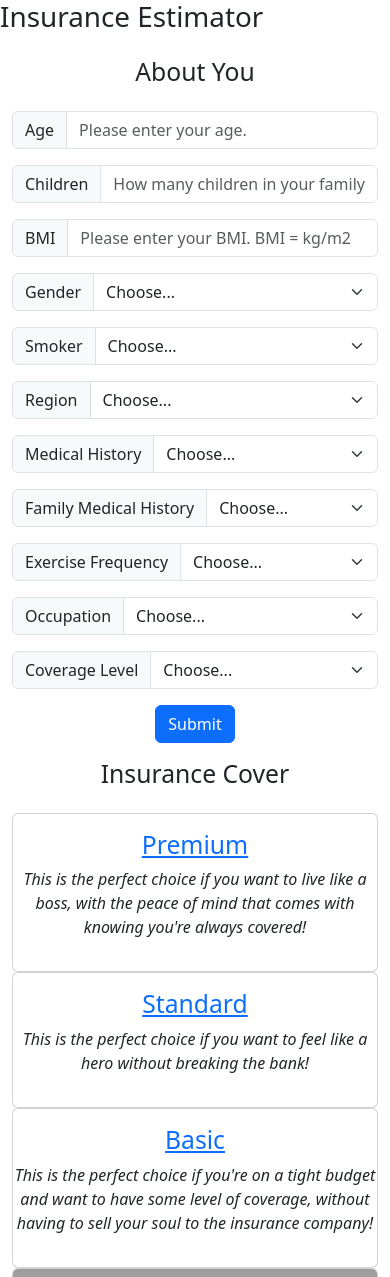
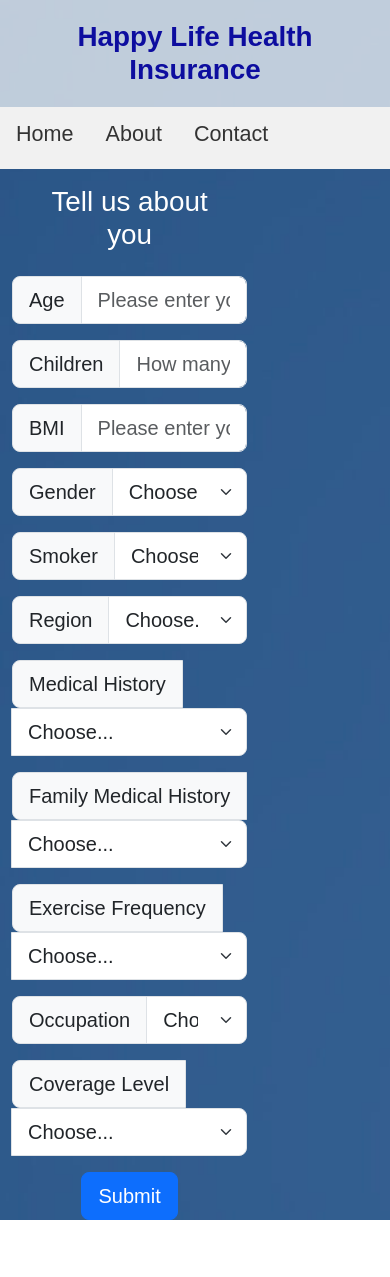
Before and after one commit to Hypertext-Assassin7/private-health-insurance-analysis, a Flask app: page /estimator in a window 390 px wide. Shown: the top 1277 px of the page. After the commit the page ends 1220 px from the top, so only its background shows below. Run offline with Flask 3, Linux system fonts and the light colour scheme; parts of the project's set-up code (start-up, migrations or seed data) failed here and were passed over; some libraries are stand-ins or nearby versions; grey boxes are pictures that could not be loaded.

Commit message:
webpage liked together

```diff
--- a/app.py
+++ b/app.py
@@ -12,7 +12,7 @@ from flask import (
     redirect)
 
 # Flask setup
-app = Flask(__name__)
+app = Flask(__name__, static_url_path='/static')
 
 #################################################
 # Database Setup
@@ -55,7 +55,19 @@ model = load(model_path)
 # create route that renders index.html template
 @app.route("/")
 def home():
-    return render_template("homepage.html")
+    return render_template("index.html")
+
+@app.route("/index")
+def index():
+    return render_template("index.html")
+
+@app.route("/about")
+def about():
+    return render_template("about.html")
+
+@app.route("/contact")
+def contact():
+    return render_template("contact_us.html")
 
 @app.route("/estimator", methods = ['GET','POST'])
 def estimator():
--- a/templates/basic.html
+++ b/templates/basic.html
@@ -71,7 +71,9 @@
       <h1><b>Happy Life Health Insurance</b></h1>
     </div>
     <div id="nav">
-      <a href="file:///C:/Users/cyeun/OneDrive/Desktop/PROJECTS/private-health-insurance-analysis/html/index.html">Home</a>
+      <a href="../index"><h4>Home</h4></a>
+      <a href="../about"><h4>About</h4></a>
+      <a href="../contact"><h4>Contact</h4></a>
     </div>
     <div id="content">
       <div class="card">
--- a/templates/insurance_estimator.html
+++ b/templates/insurance_estimator.html
@@ -1,37 +1,85 @@
 <!doctype html>
 <html lang="en">
-  <head>
+<head>
     <meta charset="utf-8">
     <meta name="viewport" content="width=device-width, initial-scale=1">
-    <title>Insurance_Estimator</title>
     <link href="https://cdn.jsdelivr.net/npm/bootstrap@5.3.0-alpha3/dist/css/bootstrap.min.css" rel="stylesheet" integrity="sha384-KK94CHFLLe+nY2dmCWGMq91rCGa5gtU4mk92HdvYe+M/SXH301p5ILy+dN9+nJOZ" crossorigin="anonymous">
+    <title>Happy Life</title>
+    <style>
+      body {
+        background-image: url("static/images/health1.jpg");
+        background-size: cover;
+        font-family: Arial, sans-serif;
+        margin: 0;
+        padding: 0;
+      }
+
+      #header {
+        background-color: rgba(255, 255, 255, 0.7);
+        color:rgb(13, 13, 159);
+        padding: 20px;
+        text-align: center;
+      }
+
+      #header h1 {
+        margin: 0;
+      }
+
+      #nav {
+        background-color: #f1f1f1;
+        overflow: hidden;
+      }
+
+      #nav a {
+        float: left;
+        display: block;
+        color: #333;
+        text-align: center;
+        padding: 14px 16px;
+        text-decoration: none;
+      }
+
+      #nav a:hover {
+        background-color: #ddd;
+        color: black;
+      }
+    </style>
   </head>
+
   <body>
-    <h1>Insurance Estimator</h1>
+    <div id="header">
+      <h1><b>Happy Life Health Insurance</b></h1>
+    </div>
+    <div id="nav">
+      <a href="../index"><h4>Home</h4></a>
+      <a href="../about"><h4>About</h4></a>
+      <a href="../contact"><h4>Contact</h4></a>
+    </div>
+
     <script src="https://cdn.jsdelivr.net/npm/bootstrap@5.3.0-alpha3/dist/js/bootstrap.bundle.min.js" integrity="sha384-ENjdO4Dr2bkBIFxQpeoTz1HIcje39Wm4jDKdf19U8gI4ddQ3GYNS7NTKfAdVQSZe" crossorigin="anonymous"></script>
 
     <div class="container overflow-hidden text-center">
       <div class="row gx-5">
         <div class="col">
         <form method="POST" action="/estimator" role="form">
-          <div class="p-3"><h2>About You</h2></div>
+          <div class="p-3" style="color: white;" style="font-weight: bold;"><h1>Tell us about you</h1></div>
 
-          <div class="input-group mb-3">
+          <div class="input-group input-group-lg mb-3">
             <span class="input-group-text">Age</span>
             <input type="text" id="age" name="client_age" class="form-control" aria-label="Sizing example input" aria-describedby="inputGroup-sizing-default" placeholder="Please enter your age."/>
           </div>
 
-          <div class="input-group mb-3">
+          <div class="input-group input-group-lg mb-3">
             <span class="input-group-text">Children</span>
             <input type="text" id="children" name="children_no" class="form-control" aria-label="Sizing example input" aria-describedby="inputGroup-sizing-default" placeholder="How many children in your family?"/>
           </div>
 
-          <div class="input-group mb-3">
+          <div class="input-group input-group-lg mb-3">
             <span class="input-group-text" id="BMI" >BMI</span>
             <input type="text" id="bmi" name="bmi" class="form-control" aria-label="Sizing example input" aria-describedby="inputGroup-sizing-default" placeholder="Please enter your BMI. BMI = kg/m2"/>
           </div>
 
-          <div class="input-group mb-3">
+          <div class="input-group input-group-lg mb-3">
           <label class="input-group-text" for="inputGroupSelect01">Gender</label>
           <select class="form-select" id="gender" name="gender">
             <option>Choose...</option>
@@ -40,7 +88,7 @@
           </select>
           </div>
 
-          <div class="input-group mb-3">
+          <div class="input-group input-group-lg mb-3">
             <label class="input-group-text" for="inputGroupSelect01">Smoker</label>
             <select class="form-select" id="smoker" name="smoker">
               <option >Choose...</option>
@@ -49,7 +97,7 @@
             </select>
           </div>
 
-          <div class="input-group mb-3">
+          <div class="input-group input-group-lg mb-3">
             <label class="input-group-text" for="inputGroupSelect01">Region</label>
             <select class="form-select" id="region" name="region">
               <option >Choose...</option>
@@ -60,7 +108,7 @@
             </select>
           </div>
 
-          <div class="input-group mb-3">
+          <div class="input-group input-group-lg mb-3">
             <label class="input-group-text" for="inputGroupSelect01">Medical History</label>
             <select class="form-select" id="medical_history" name="medical_history">
               <option >Choose...</option>
@@ -71,7 +119,7 @@
             </select>
           </div>
 
-          <div class="input-group mb-3">
+          <div class="input-group input-group-lg mb-3">
             <label class="input-group-text" for="inputGroupSelect01">Family Medical History</label>
             <select class="form-select" id="family_medical_history" name="family_medical_history">
               <option >Choose...</option>
@@ -82,7 +130,7 @@
             </select>
           </div>
 
-          <div class="input-group mb-3">
+          <div class="input-group input-group-lg mb-3">
             <label class="input-group-text" for="inputGroupSelect01">Exercise Frequency</label>
             <select class="form-select" id="exercise_frequency" name="exercise_frequency">
               <option >Choose...</option>
@@ -93,7 +141,7 @@
             </select>
           </div>
 
-          <div class="input-group mb-3">
+          <div class="input-group input-group-lg mb-3">
             <label class="input-group-text" for="inputGroupSelect01">Occupation</label>
             <select class="form-select" id="occupation" name="occupation">
               <option >Choose...</option>
@@ -104,7 +152,7 @@
             </select>
           </div>
 
-          <div class="input-group mb-3">
+          <div class="input-group input-group-lg mb-3">
             <label class="input-group-text" for="inputGroupSelect01">Coverage Level</label>
             <select class="form-select" id="coverage_level" name="coverage_level">
               <option >Choose...</option>
@@ -114,7 +162,7 @@
             </select>
           </div>
 
-          <button class="btn btn-primary" type="submit" value="Submit" type="button">Submit</button>
+          <button class="btn btn-primary btn-lg" type="submit" value="Submit" type="button">Submit</button>
         </form>
       </div>
 
@@ -122,34 +170,11 @@
       <script src="https://cdn.plot.ly/plotly-latest.min.js"></script>
 
       <div class="col">
-        <div class="p-3"><h2>Insurance Cover<h2></div>
-        <div class="card">
-          <p> </p>
-          <h2><a href="premium.html">Premium</a></h2>
-          <p><i>This is the perfect choice if you want to live like a boss, with the peace of mind that comes with knowing you're always covered!</i></p>
-          <p> </p>
-        </div>
-      <div class="card">
-          <p> </p>
-          <h2><a href="standard.html">Standard</a></h2>
-          <p><i>This is the perfect choice if you want to feel like a hero without breaking the bank!</i></p>
-          <p> </p>
-      </div>
-      <div class="card">
-          <p> </p>
-          <h2><a href="basic.html">Basic</a></h2>
-          <p><i>This is the perfect choice if you're on a tight budget and want to have some level of coverage, without having to sell your soul to the insurance company!</i></p>
-          <p> </p>
-      </div>
-        <div class="card">
-        <img src="{{ url_for('estimator', filename='./Resources/banner.jpg') }}" class="card-img-top">
-        <p> </p>
-    </div>
+        <div class="p-3"><h2><h2></div>
+        <script src="{{ url_for('static', filename='js/app_analysis.js') }}"></script>
       </div>
     </div>
   </div>
 
-</div>
-
   </body>
 </html>
```
Also changed, not shown: app_estimator1.py (deleted, +0 -82 lines), static/js/app_estimator.js (deleted, +0 -54 lines), templates/about.html (+26 -22 lines), templates/contact_us.html (+23 -21 lines), templates/homepage.html (deleted, +0 -21 lines), templates/index.html (+39 -40 lines), templates/insurance_analysis.html (+58 -3 lines), Resources/family-insurance-reimbursement-protection-concept_53876-138642.avif (deleted), instance/db.sqlite (added), static/images/banner.jpg (renamed from Resources/banner.jpg), static/images/health1.jpg (added), static/images/health2.jpg (added), 1 other file.
